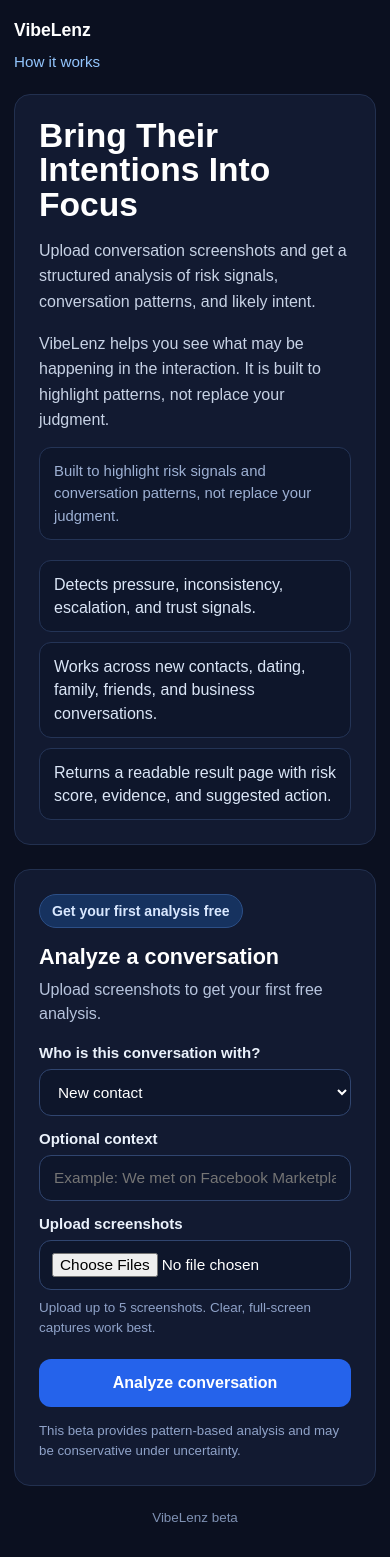
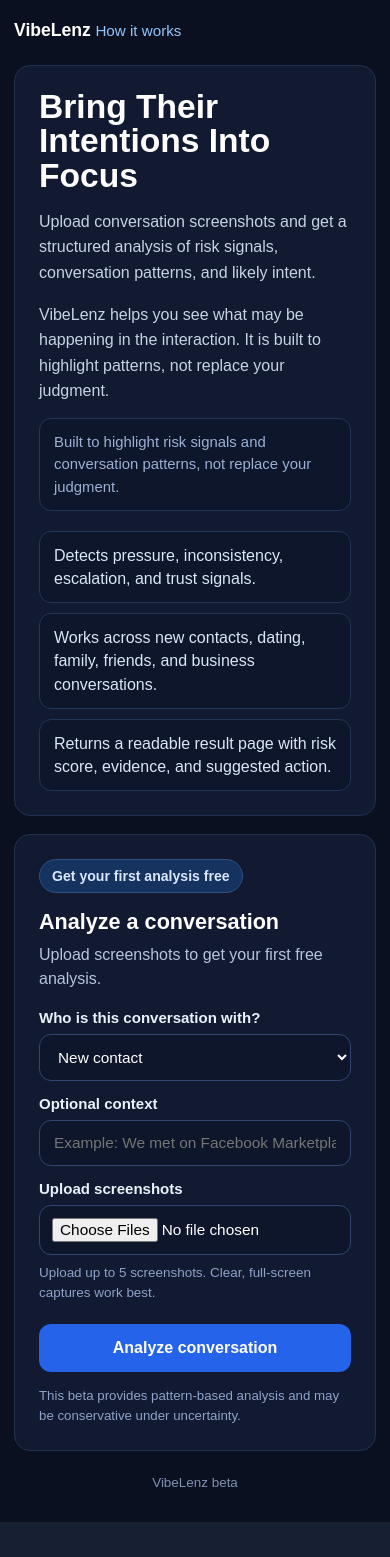
Before and after one commit to pdi999inc-lang/precipice-vibelenz, a FastAPI app: page / in a window 390 px wide. After the commit the page ends 1522 px from the top, so only its background shows below. Run offline with FastAPI, Linux system fonts and the light colour scheme.

Commit message:
Force single-column mobile landing page

```diff
--- a/templates/index.html
+++ b/templates/index.html
@@ -179,14 +179,20 @@
       color: #7f91b3;
     }
 
-    @media (max-width: 768px) {
+    @media (max-width: 900px) {
       .layout {
-        grid-template-columns: 1fr;
+        display: block !important;
+        grid-template-columns: 1fr !important;
+      }
+
+      .panel {
+        width: 100% !important;
+        max-width: 100% !important;
+        margin-bottom: 18px;
       }
 
       .topbar {
-        flex-direction: column;
-        align-items: flex-start;
+        display: block !important;
       }
 
       h1 {
```
